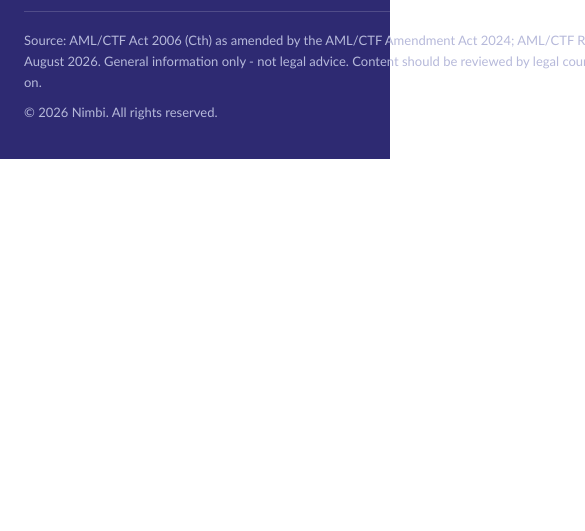
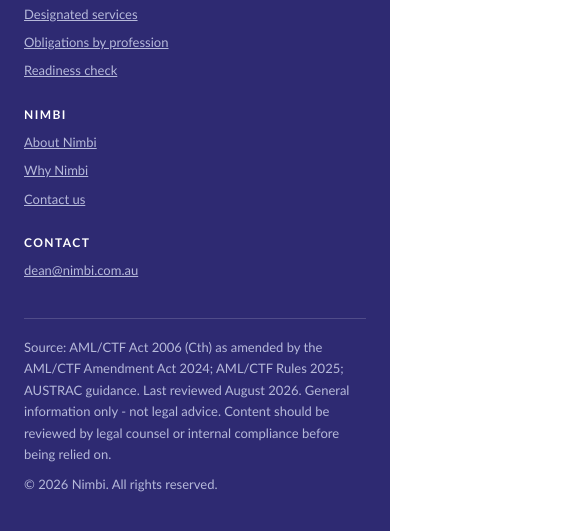
Before and after one commit to nimbi-au/nimbi-website, a plain HTML site: page index.html in a window 390 px wide. Shown: the part 6464-6995 px from the top of the page, 585 px wide, since content can reach past the window. Before the commit the page ends 6623 px from the top, so only its background shows below. Drawn offline with Linux system fonts and the light colour scheme.

Commit message:
Stop the footer forcing horizontal overflow on phones
The footer nests grids - footer .wrap > .footcols > column > ul - and grid
items default to min-width:auto, so every level was floored at its min-content
width. The .footcols track alone resolved to 4 x 190px + gaps = 838px, which
made the whole document ~862px wide at a 412px viewport. Zooming out to fit
that width showed the section backgrounds ending mid-screen, since they only
paint to the viewport width.

Give the footer grid items min-width:0 and clamp the auto-fit track floor with
min(190px,100%), so the columns collapse to one on narrow screens.

Verified with headless Chrome across all 9 pages at 320/360/412/768px: no
horizontal overflow remains.

Co-Authored-By: Claude Opus 5 (1M context) <noreply@anthropic.com>

```diff
--- a/assets/site.css
+++ b/assets/site.css
@@ -66,6 +66,10 @@ p.lead{font-size:20px;max-width:46ch}
 .fact strong{display:block;color:var(--primary);font-size:19px;margin-bottom:4px}
 footer{background:var(--primary);color:#B6B9DA;font-size:13px;padding:36px 24px}
 footer .wrap{display:grid;gap:10px}
+/* The footer nests grids (.wrap > .footcols > column > ul). Grid items default
+   to min-width:auto, so each level floors at its min-content width and the
+   footer pushes the whole document wider than a phone viewport. */
+footer .wrap>*,footer .footcols>*{min-width:0}
 footer .footlogo{display:block;width:126px;height:auto;margin-bottom:10px}
 
 /* ---------- checklist ---------- */
@@ -157,7 +161,7 @@ a.inline:hover{text-decoration:none}
 
 
 /* ---------- footer ---------- */
-footer .footcols{display:grid;grid-template-columns:repeat(auto-fit,minmax(190px,1fr));gap:26px;max-width:1120px;margin:0 auto 26px}
+footer .footcols{display:grid;grid-template-columns:repeat(auto-fit,minmax(min(190px,100%),1fr));gap:26px;max-width:1120px;margin:0 auto 26px}
 footer h2{font-family:inherit;font-size:12px;letter-spacing:.12em;text-transform:uppercase;color:var(--white);margin-bottom:10px}
 footer ul{list-style:none;display:grid;gap:7px}
 footer a{color:#B6B9DA}
```
